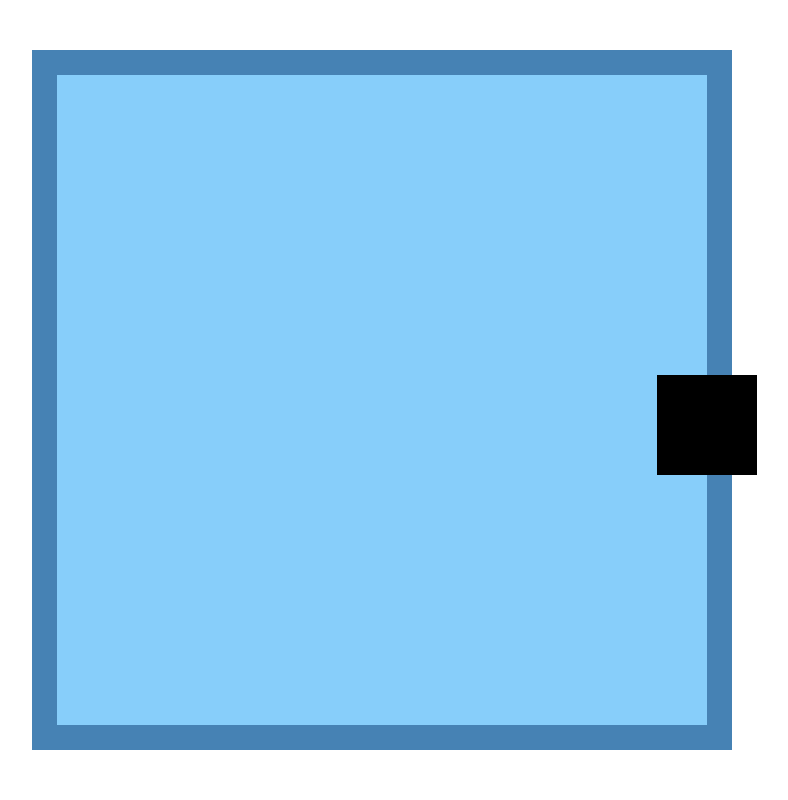
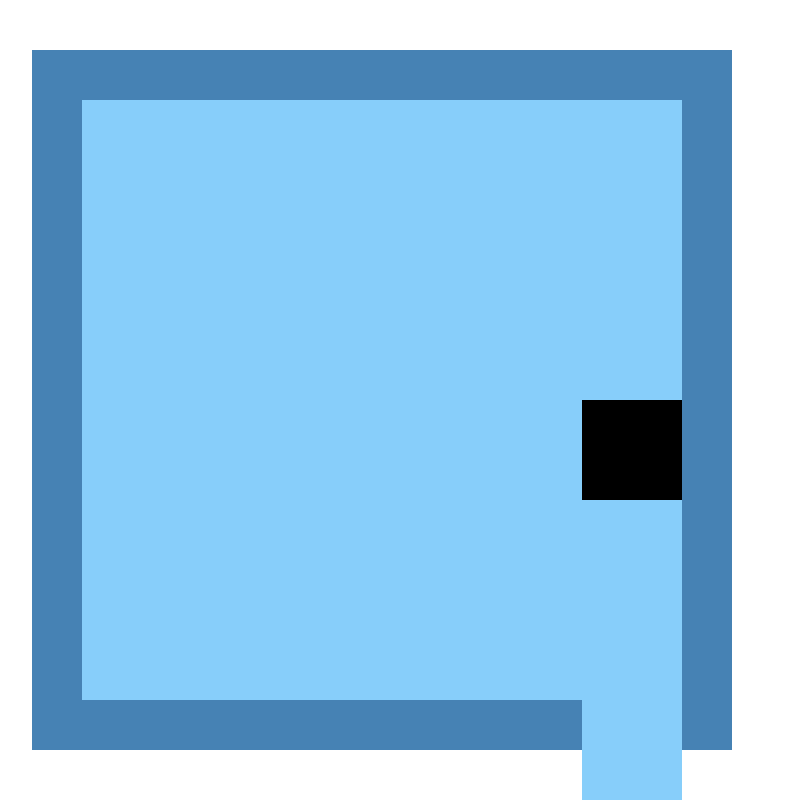
Before and after one commit to NewOutlaw/image_puzzle_game, a website: page app/public/index.html in a window 1280 px wide. Shown: the whole page, without its empty margins (258-1046 px from the left). Drawn offline with Linux system fonts and the light colour scheme.

Commit message:
outside position usable

```diff
--- a/app/public/index.html
+++ b/app/public/index.html
@@ -10,8 +10,9 @@
     <body>
         <div id="board">
             <div id="field1">
-                <div id="tile"></div>
+                <div id="tile" style="z-index: 10; --x: 0; --y: 0;"></div>
             </div>
+            <div id="field2"></div>
         </div>
         <script type='module' src="/scripts/script.js"></script>
     </body>
--- a/app/public/scripts/script.js
+++ b/app/public/scripts/script.js
@@ -19,16 +19,16 @@ window.addEventListener("keydown", event => {
     let y = tile.style.getPropertyValue('--y');
 
     if(event.code === 'ArrowUp')
-        if(y > 0 && isTimingOk(tile))
+        if(isTimingOk(tile) && y > 0 )
             tile.style.setProperty('--y', +y - +1);
     if(event.code === 'ArrowDown')
-        if(y < fieldSizeCount - 1 && isTimingOk(tile))
+        if(isTimingOk(tile) && (y < fieldSizeCount - 1 || x == fieldSizeCount - 1 && y == fieldSizeCount - 1))
             tile.style.setProperty('--y', +y + +1);
     if(event.code === 'ArrowLeft')
-        if(x > 0 && isTimingOk(tile))
+        if(isTimingOk(tile) && x > 0 && y < fieldSizeCount)
             tile.style.setProperty('--x', +x - +1);
     if(event.code === 'ArrowRight')
-        if(x < fieldSizeCount - 1 && isTimingOk(tile))
+        if(isTimingOk(tile) && x < fieldSizeCount - 1)
             tile.style.setProperty('--x', +x + +1);
 });
 
--- a/app/public/styles.css
+++ b/app/public/styles.css
@@ -1,7 +1,7 @@
 
 :root {
     --board-size: 700px;
-    --field-size: 650px;
+    --field-size: 600px;
     --tile-size: 100px;
     --trans-time: 0.1s;
 }
@@ -22,10 +22,20 @@
     height: var(--field-size);
     position: absolute;
 }
+#field2 {
+    background-color: lightskyblue;
+    margin-top: calc(var(--field-size) + (var(--board-size) - var(--field-size)) / 2);
+    margin-right: calc((var(--board-size) - var(--field-size)) / 2);
+    right: 0;
+    width: var(--tile-size);
+    height: var(--tile-size);
+    position: absolute;
+}
 
 #tile {
-    --x: 0;
-    --y: 0;
+    /*--x: 0;
+    --y: 0;*/
+    z-index: 10;
     position: absolute;
     width: var(--tile-size);
     height: var(--tile-size);
```
